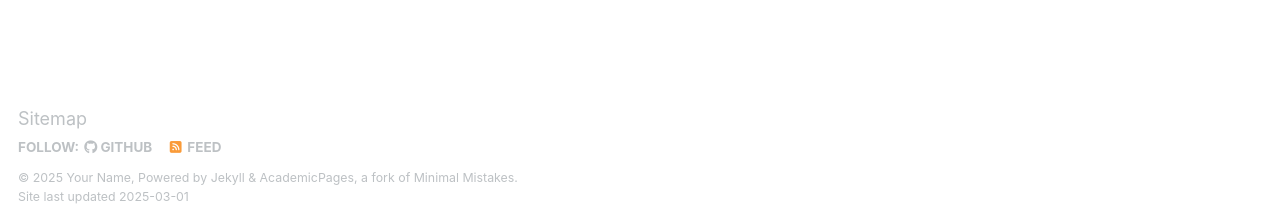
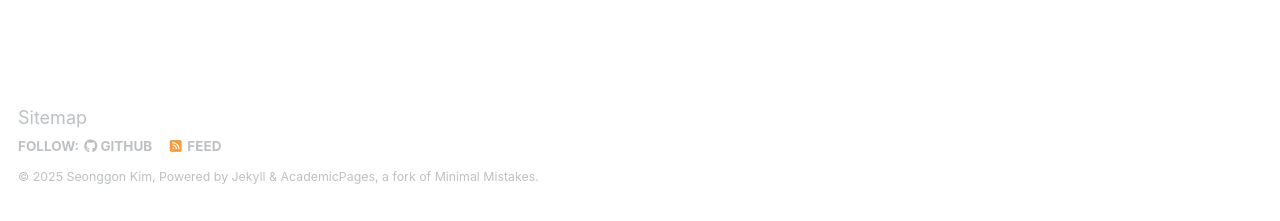
Before and after one commit to sungonuni/sungonuni.github.io, a Jekyll site: the page built from _pages/about.md, in a window 1280 px wide and 900 px high, scrolled down 1295 px. Shown: the part 676-897 px from the top of the window. Built offline with Jekyll 4.4.1, drawn with Linux system fonts in a browser that asks for light colours; some web fonts are replaced.

Commit message:
fix sitemap

```diff
--- a/_config.yml
+++ b/_config.yml
@@ -11,7 +11,7 @@ locale                   : "en-US"
 site_theme               : "default"
 title                    : "Seonggon Kim"
 title_separator          : "-"
-name                     : &name "Your Name"
+name                     : &name "Seonggon Kim"
 description              : &description "personal description"
 url                      : https://sungonuni.github.io # the base hostname & protocol for your site e.g. "https://[your GitHub username].github.io"
 baseurl                  : "" # the subpath of your site, e.g. "/blog"
@@ -302,7 +302,7 @@ plugins:
   - jekyll-feed
   - jekyll-gist
   - jekyll-paginate
-  - jekyll-sitemap
+  # - jekyll-sitemap
   - jekyll-redirect-from
   - jemoji
 
--- a/_includes/footer.html
+++ b/_includes/footer.html
@@ -21,5 +21,4 @@
 
 <div class="page__footer-copyright">
   &copy; {{ site.time | date: '%Y' }} {{ site.name | default: site.title }}, {{ site.data.ui-text[site.locale].powered_by | default: "Powered by" }} <a href="http://jekyllrb.com" rel="nofollow">Jekyll</a> &amp; <a href="https://github.com/academicpages/academicpages.github.io">AcademicPages</a>, a fork of <a href="https://mademistakes.com/work/minimal-mistakes-jekyll-theme/" rel="nofollow">Minimal Mistakes</a>.<br />
-  Site last updated {{ "now" | date: '%Y-%m-%d' %}}
 </div>
```
